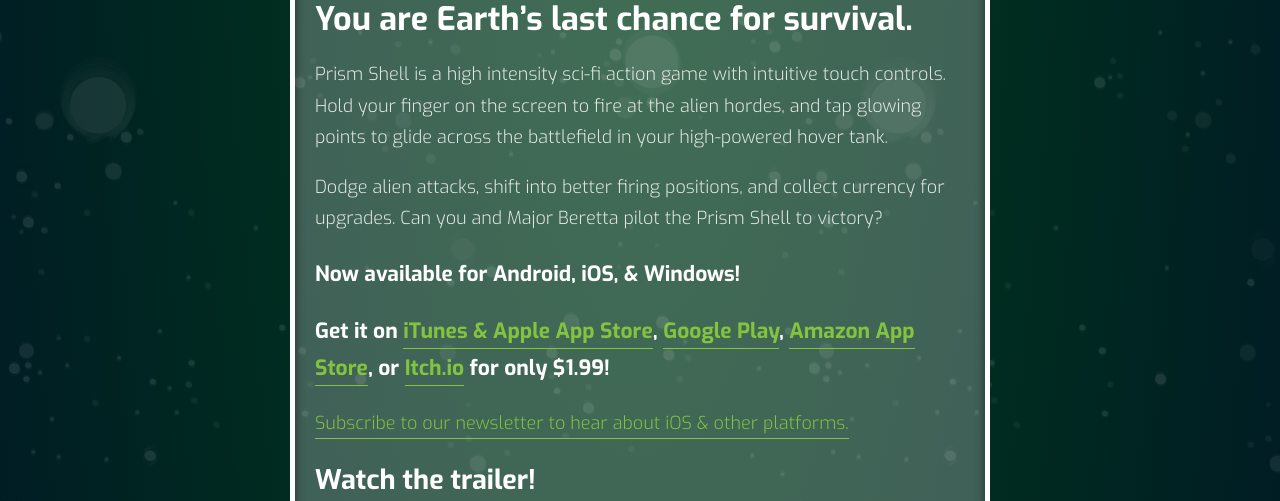
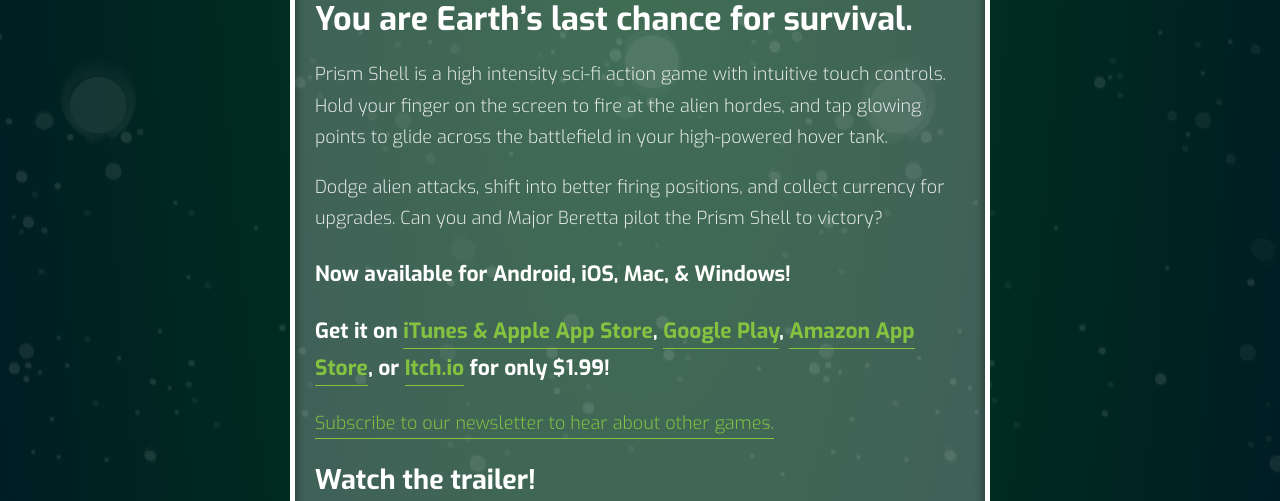
Before and after one commit to BrooklynGamery/prismshell, a Jekyll site: the page built from index.html, in a window 1280 px wide and 900 px high, scrolled down 436 px, cut to the strip 0-501 px from the top of the window. Built offline with Jekyll 4.4.1, drawn with Linux system fonts in a browser that asks for light colours.

Commit message:
Update index.html

```diff
--- a/index.html
+++ b/index.html
@@ -8,10 +8,10 @@
     <p>Prism Shell is a high intensity sci-fi action game with intuitive touch controls. Hold your finger on the screen to fire at the alien hordes, and tap glowing points to glide across the battlefield in your high-powered hover tank.</p>
     <p>Dodge alien attacks, shift into better firing positions, and collect currency for upgrades. Can you and Major Beretta pilot the Prism Shell to victory?</p>
 
-    <h3>Now available for Android, iOS, &amp; Windows!</h3>
+    <h3>Now available for Android, iOS, Mac, &amp; Windows!</h3>
     <h3>Get it on <a href="https://itunes.apple.com/us/app/prism-shell/id1003087840?ls=1&mt=8">iTunes &amp; Apple App Store</a>, <a href="https://play.google.com/store/apps/details?id=com.brooklyngamery.prismshell">Google Play</a>, <a href="http://www.amazon.com/dp/B00YBG8L3C/">Amazon App Store</a>, or <a href="http://brooklyn-gamery.itch.io/prism-shell" target="_blank">Itch.io</a> for only $1.99!</h3>
 
-    <p><a href="http://eepurl.com/QvuTn">Subscribe to our newsletter to hear about iOS &amp; other platforms.</a></p>
+    <p><a href="http://eepurl.com/QvuTn">Subscribe to our newsletter to hear about other games.</a></p>
 
     <h2>Watch the trailer!</h2>
     <div class="video-container">
```
